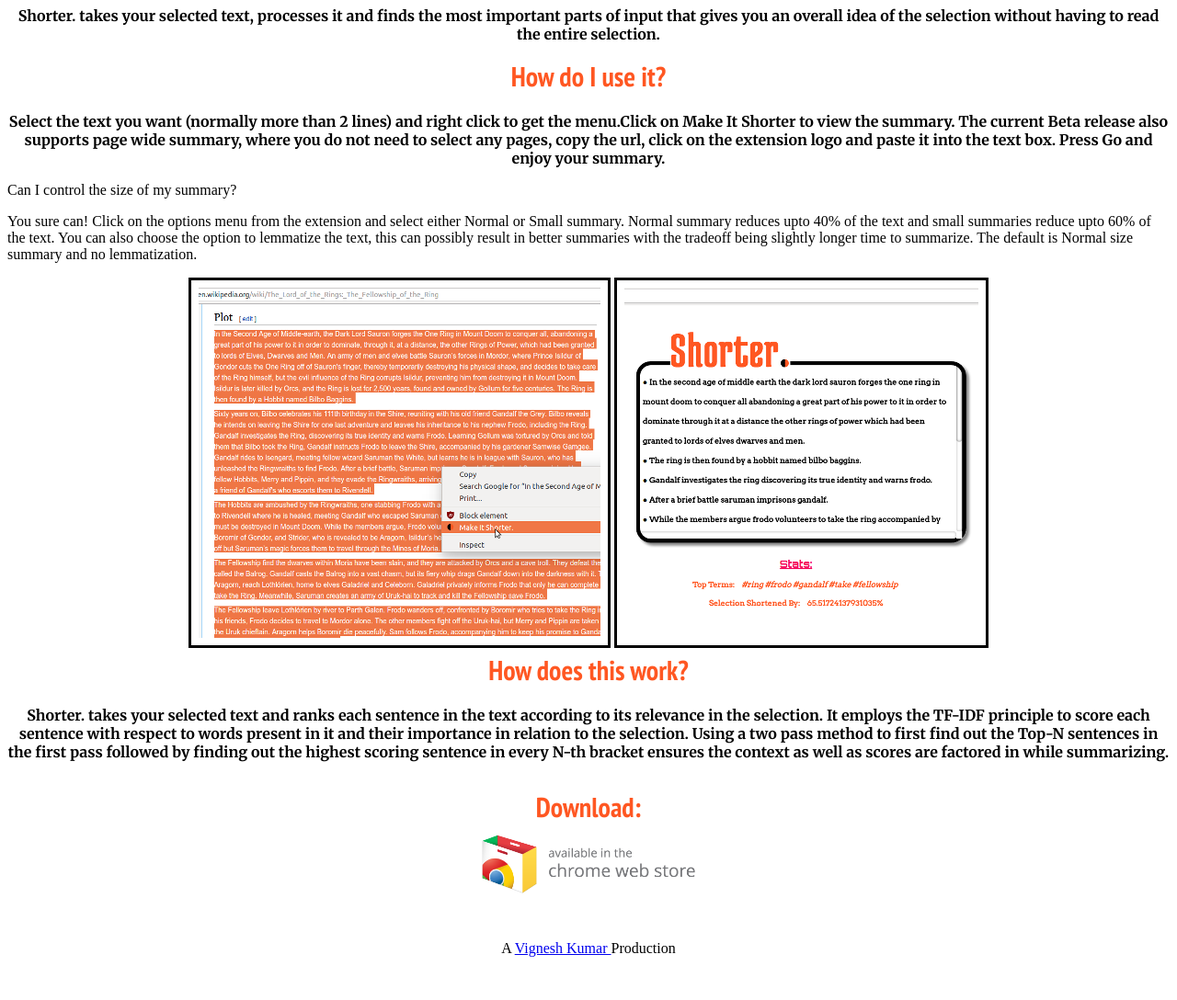
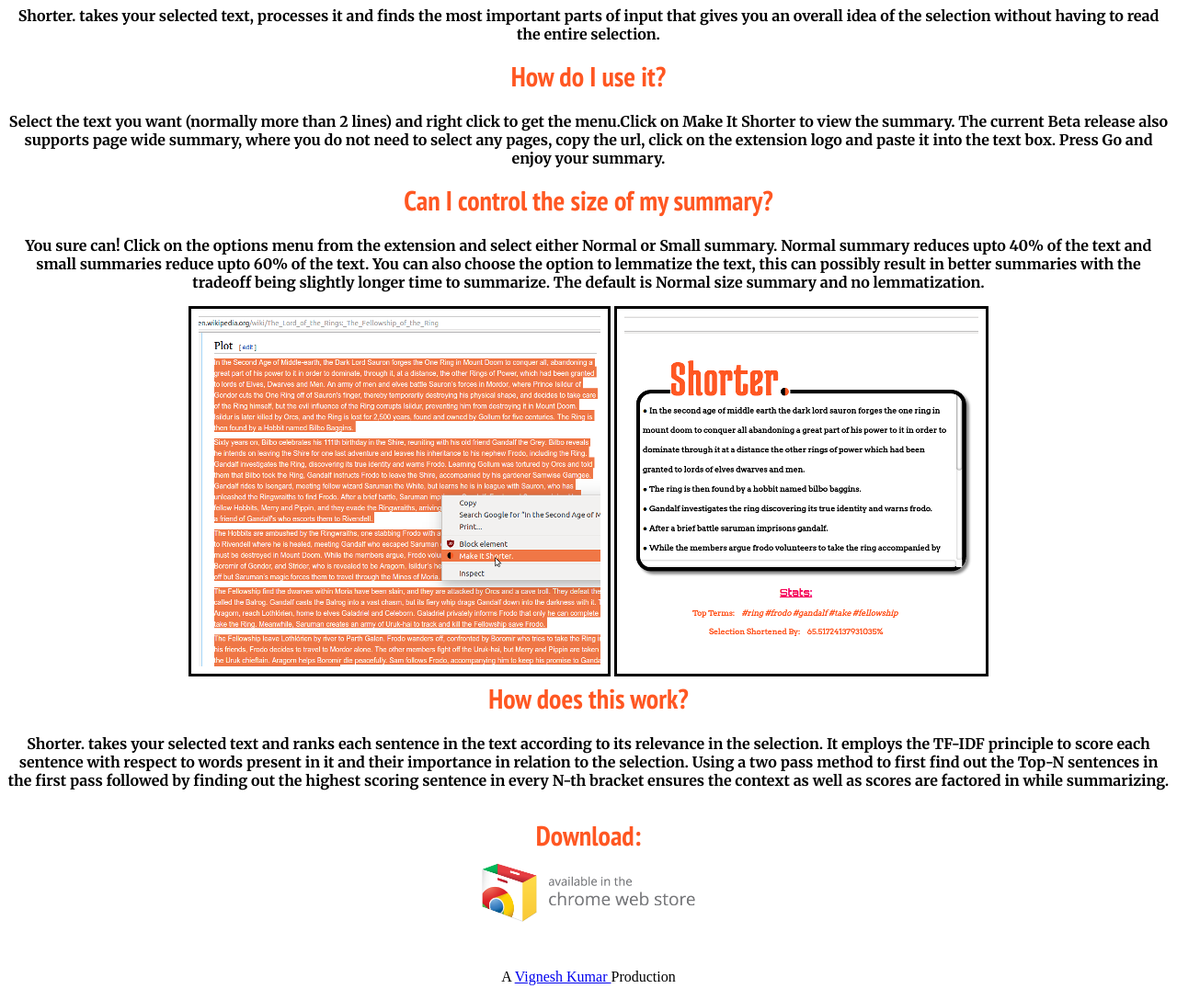
Before and after one commit to shiredude95/make-it-shorter, a Flask app: page / in a window 1280 px wide. Shown: the part 239-1327 px from the top of the page at 92% size. Before the commit the page ends 1280 px from the top, so only its background shows below. Run offline with Flask 2, Linux system fonts and the light colour scheme.

Commit message:
added css

```diff
--- a/templates/welcome.html
+++ b/templates/welcome.html
@@ -151,7 +151,7 @@
 
     }
 
-    #first_question,#second_question,#third_question,#fourth_question
+    #first_question,#second_question,#third_question,#fourth_question,#fifth_question
     {
 
     color:#FF5722;
@@ -162,7 +162,7 @@
 
     }
 
-    #first_answer,#second_answer,#third_answer,#fourth_answer
+    #first_answer,#second_answer,#third_answer,#fourth_answer,#fifth_answer
     {
 
     color:#000;
```
